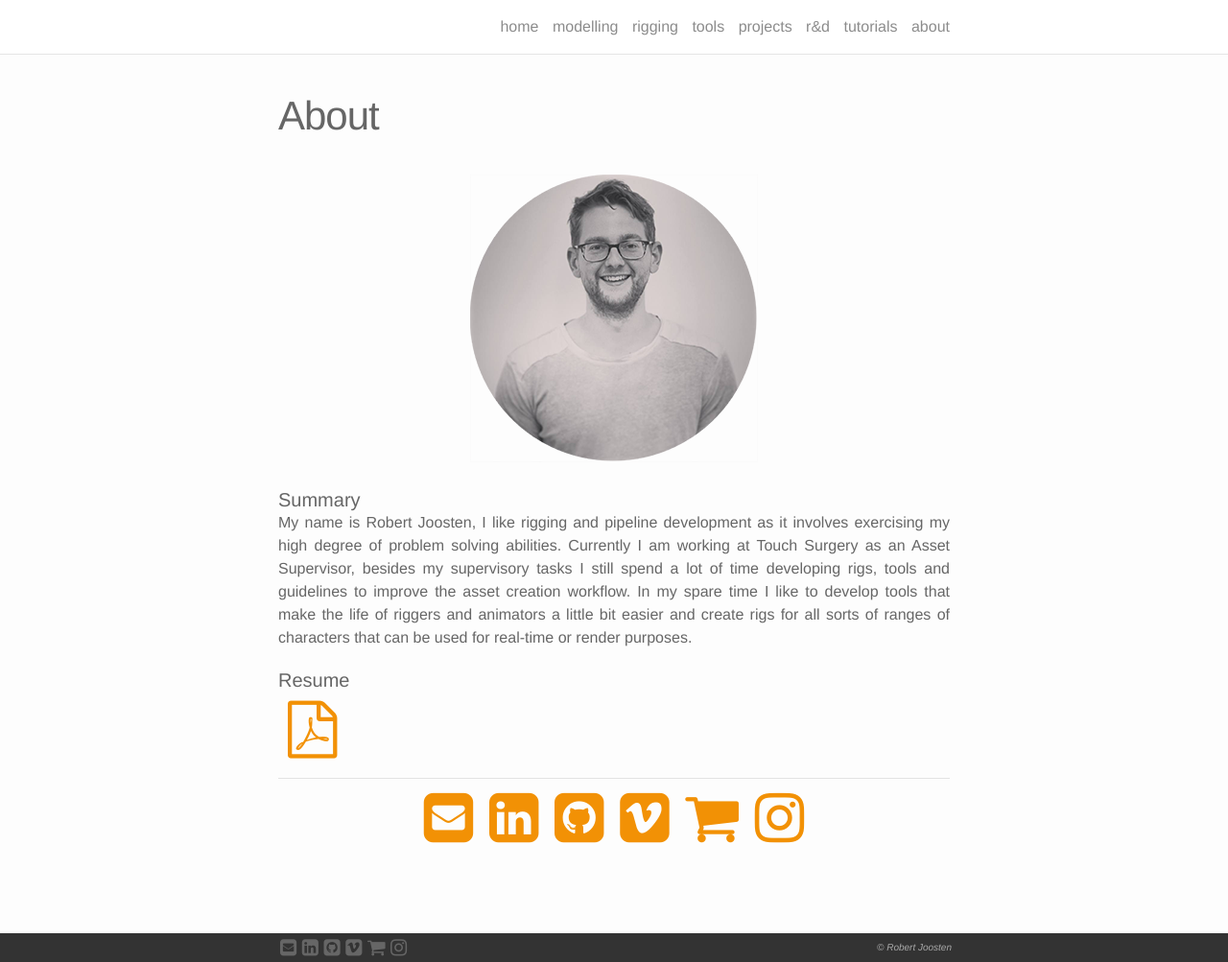
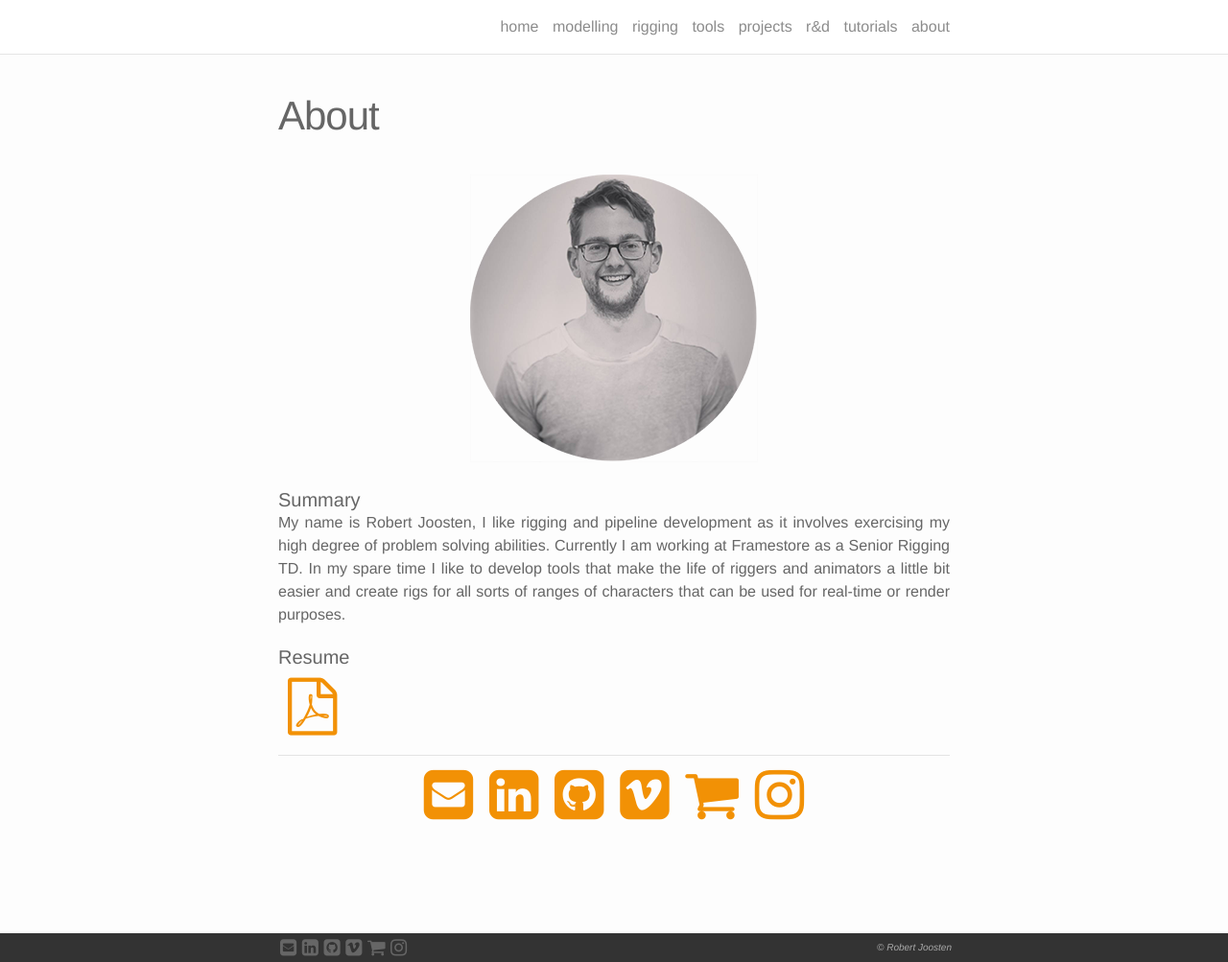
Before and after one commit to robertjoosten/robertjoosten.github.io, a Jekyll site: the page built from about.md, in a window 1280 px wide and 1003 px high. Shown: the whole window at 96% size. Built offline with Jekyll 4.4.1, drawn with Linux system fonts in a browser that asks for light colours; nearby versions of some CDN libraries.

Commit message:
update about

```diff
--- a/about.md
+++ b/about.md
@@ -7,7 +7,7 @@ order: 25
 
 <p align="center"><img src="/img/profile.png"></p>
 <h4>Summary</h4>
-<p class="justify">My name is Robert Joosten, I like rigging and pipeline development as it involves exercising my high degree of problem solving abilities. Currently I am working at Touch Surgery as an Asset Supervisor, besides my supervisory tasks I still spend a lot of time developing rigs, tools and guidelines to improve the asset creation workflow. In my spare time I like to develop tools that make the life of riggers and animators a little bit easier and create rigs for all sorts of ranges of characters that can be used for real-time or render purposes.</p>
+<p class="justify">My name is Robert Joosten, I like rigging and pipeline development as it involves exercising my high degree of problem solving abilities. Currently I am working at Framestore as a Senior Rigging TD. In my spare time I like to develop tools that make the life of riggers and animators a little bit easier and create rigs for all sorts of ranges of characters that can be used for real-time or render purposes.</p>
 
 <h4>Resume</h4>
 <span class="contacticon">
```
